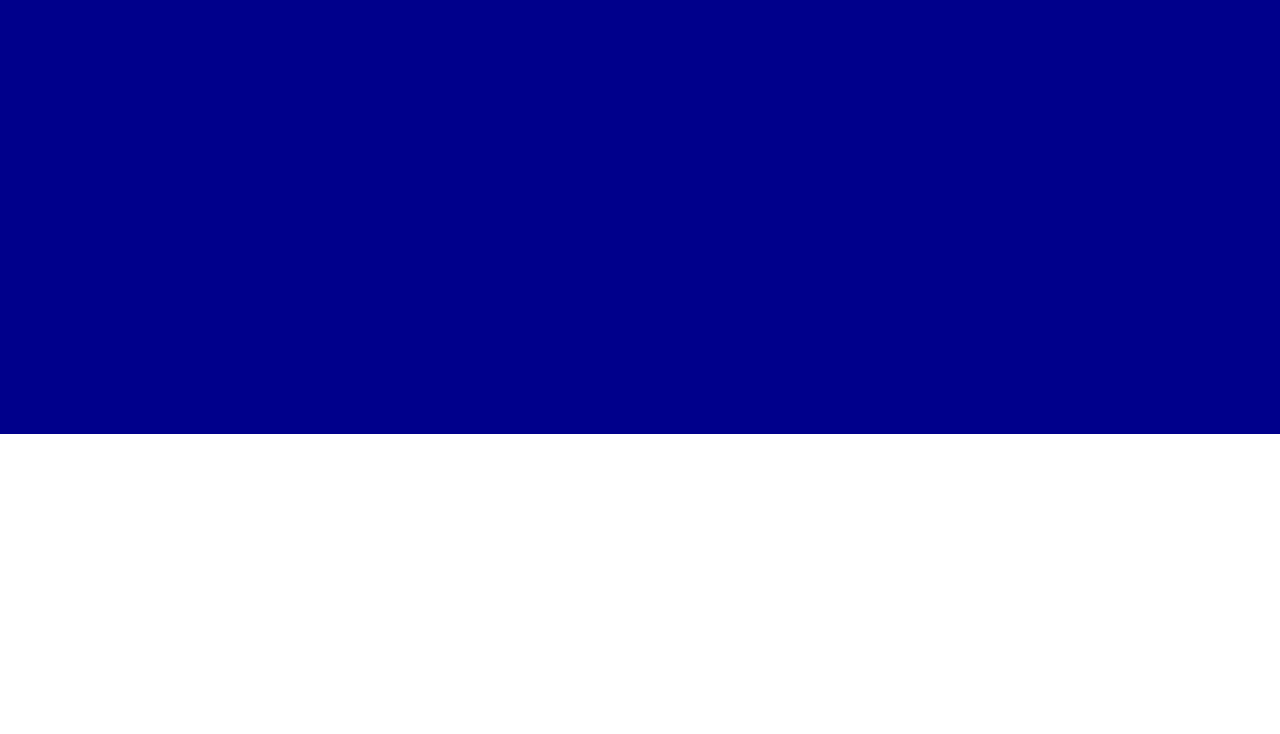
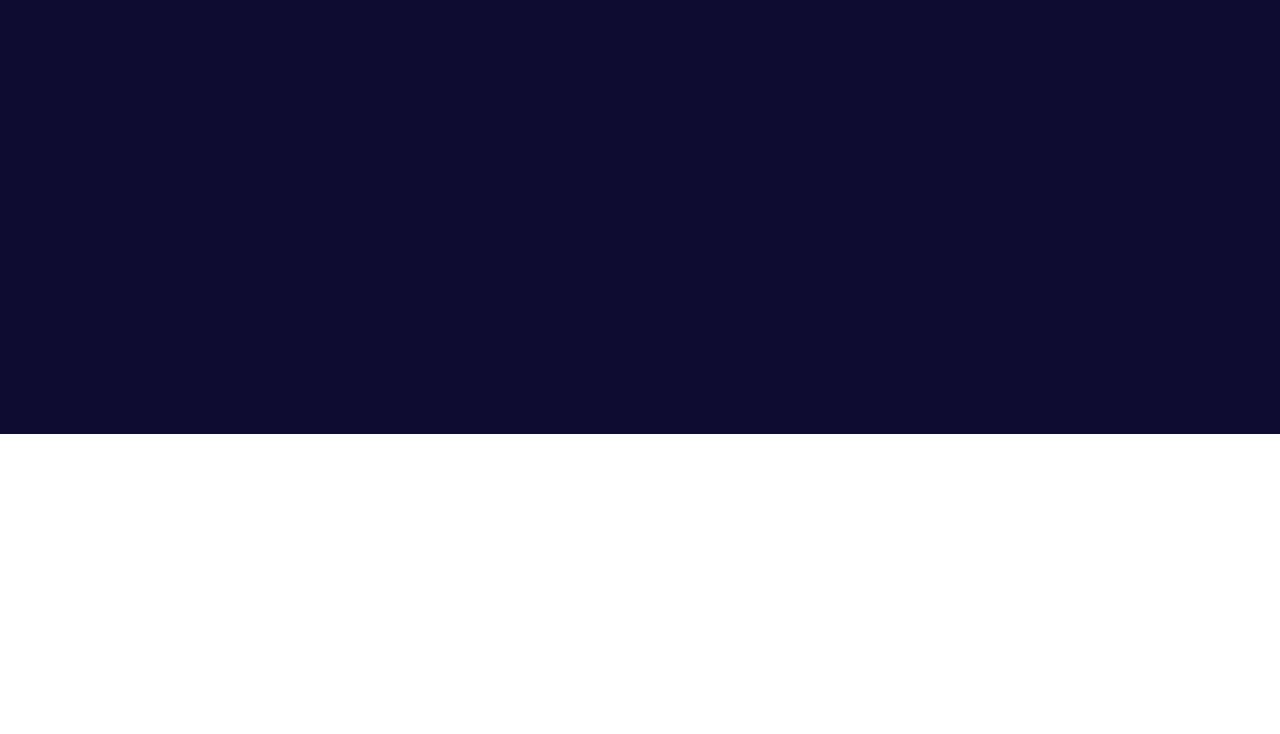
Before and after one commit to Spekulativ/landing-page, a plain HTML site: page index.html in a window 1280 px wide. Shown: the part 66-800 px from the top of the page. Drawn offline with Linux system fonts and the light colour scheme; a small style sheet from the web is missing.

Commit message:
changed background colour

```diff
--- a/index.html
+++ b/index.html
@@ -3,7 +3,7 @@
 <head>
     <meta charset="UTF-8">
     <meta name="viewport" content="width=device-width, initial-scale=1.0">
-    <title>Document</title>
+    <title>Landing Page</title>
     <link rel="stylesheet" href="style.css">
     <style>
         @import url('https://api.fonts.coollabs.io/css2?family=Roboto&display=swap');
--- a/style.css
+++ b/style.css
@@ -5,7 +5,7 @@ body {
 
 }
 .first-bar {
-background-color: darkblue;
+background-color: rgb(13, 13, 50);
 height: 500px;
 width: 100%;
 color: white;
```
